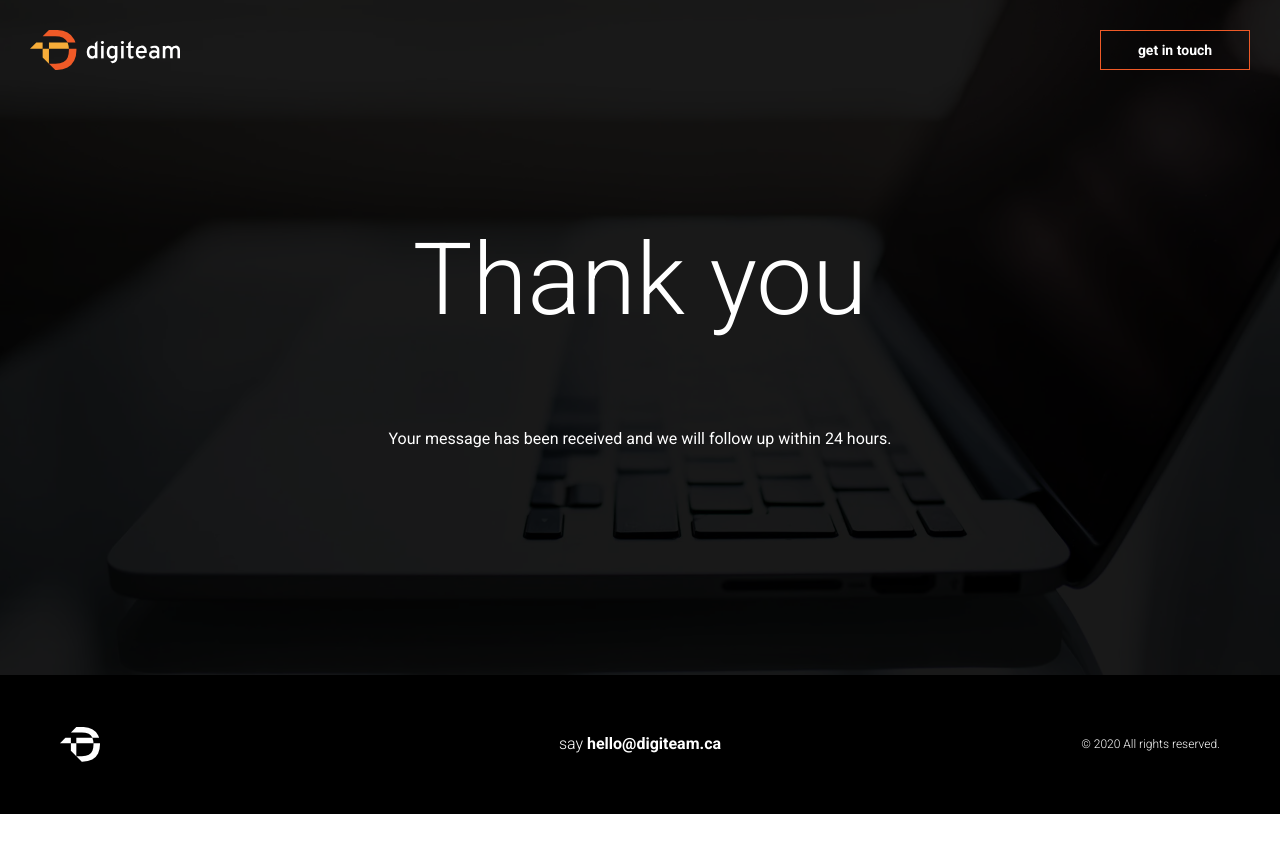
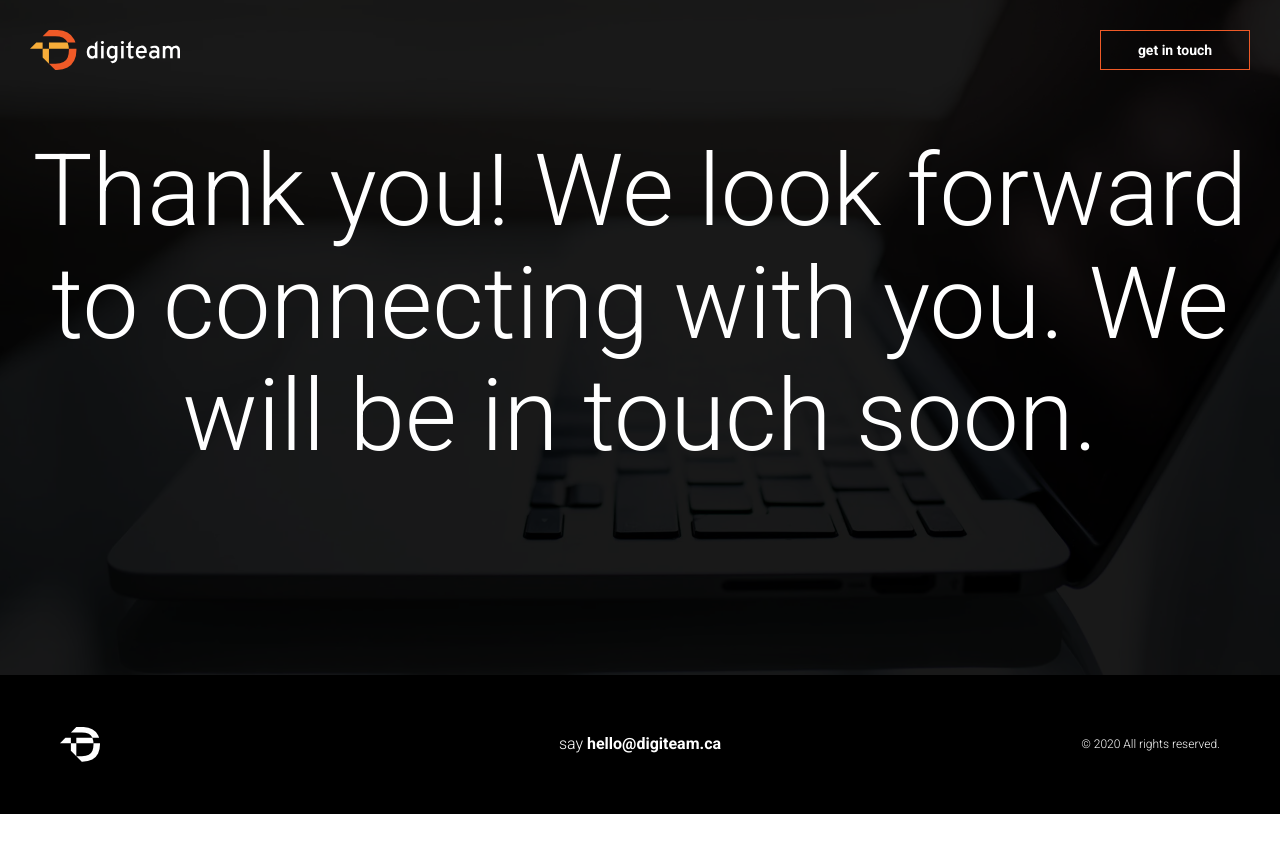
Before and after one commit to wearedigiteam/wearedigiteam.github.io, a Jekyll site: the page built from thank-you.html, in a window 1280 px wide. Shown: the top 853 px of the page. Built offline with Jekyll 4.4.1, drawn with Linux system fonts in a browser that asks for light colours.

Commit message:
Thank you content replacement

```diff
--- a/thank-you.html
+++ b/thank-you.html
@@ -6,8 +6,7 @@ title: Thank you for your message
 
 <header class="c-masthead c-masthead--slim">
   <h1 class="c-masthead__title text-center">
-    Thank you
+    Thank you! We look forward to connecting with you. We will be in touch soon.
     <!-- <span class="block o-text-hero color-primary margin-top-0">we know digital.</span> -->
   </h1>
-  <p>Your message has been received and we will follow up within 24 hours.</p>
 </header>
```
